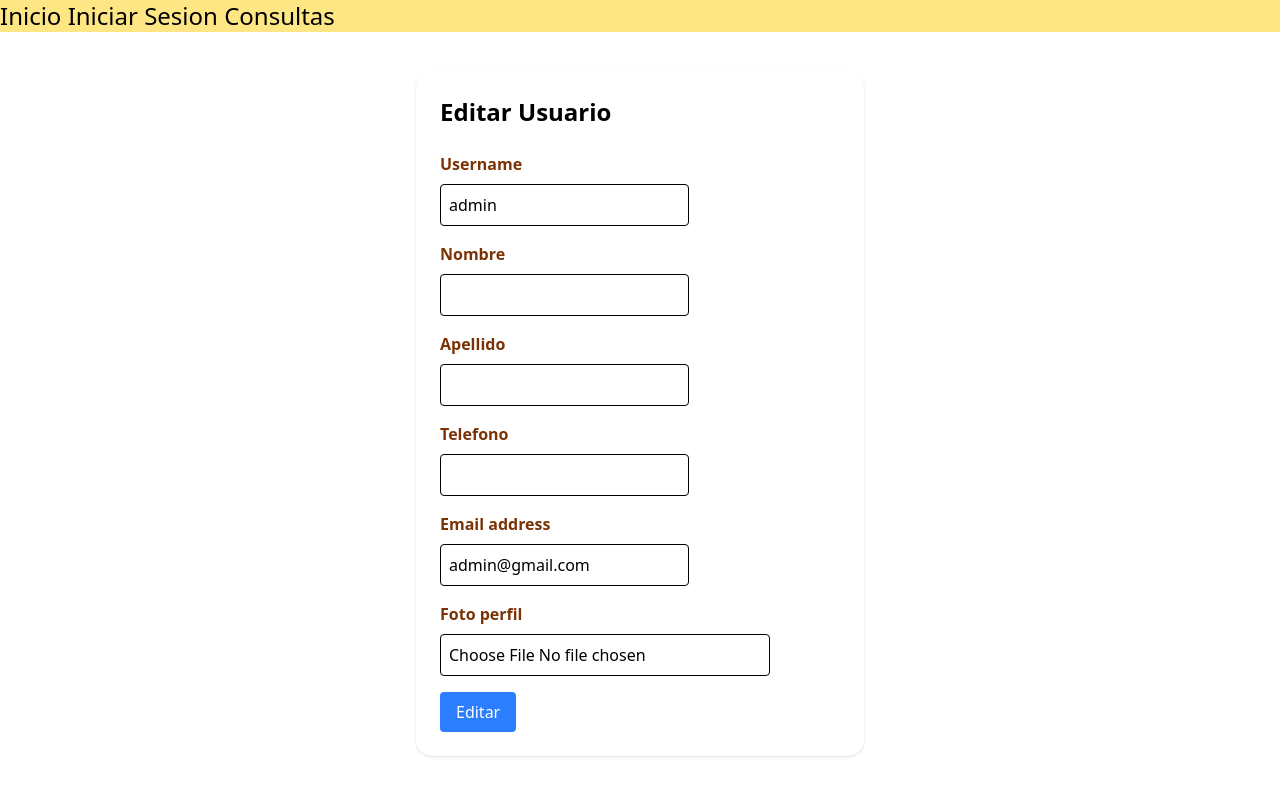
After one commit to tomasalonso002/tp3, a Django app: page /usuarios/editar_usuario/1 in a window 1280 px wide. The commit adds this page. Run offline with Django 5.2, Linux system fonts and the light colour scheme; data comes from the database, SQL or seed files in the repository; both versions use the stored data as it was after the commit; some libraries are stand-ins or nearby versions.

Commit message:
Se creo el editar usuario

```diff
--- a/theme/static/css/dist/styles.css
+++ b/theme/static/css/dist/styles.css
@@ -14,21 +14,16 @@
     --color-amber-300: oklch(87.9% 0.169 91.605);
     --color-amber-400: oklch(82.8% 0.189 84.429);
     --color-amber-500: oklch(76.9% 0.188 70.08);
-    --color-amber-600: oklch(66.6% 0.179 58.318);
     --color-amber-900: oklch(41.4% 0.112 45.904);
     --color-green-900: oklch(39.3% 0.095 152.535);
     --color-blue-500: oklch(62.3% 0.214 259.815);
     --color-blue-600: oklch(54.6% 0.245 262.881);
+    --color-blue-700: oklch(48.8% 0.243 264.376);
     --color-gray-50: oklch(98.5% 0.002 247.839);
-    --color-zinc-500: oklch(55.2% 0.016 285.938);
-    --color-zinc-700: oklch(37% 0.013 285.805);
-    --color-zinc-900: oklch(21% 0.006 285.885);
     --color-black: #000;
     --color-white: #fff;
     --spacing: 0.25rem;
     --container-md: 28rem;
-    --text-sm: 0.875rem;
-    --text-sm--line-height: calc(1.25 / 0.875);
     --text-2xl: 1.5rem;
     --text-2xl--line-height: calc(2 / 1.5);
     --text-3xl: 1.875rem;
@@ -39,7 +34,6 @@
     --font-weight-bold: 700;
     --tracking-normal: 0em;
     --leading-normal: 1.5;
-    --radius-lg: 0.5rem;
     --radius-2xl: 1rem;
     --default-font-family: var(--font-sans);
     --default-mono-font-family: var(--font-mono);
@@ -215,8 +209,8 @@
       max-width: 96rem;
     }
   }
-  .m-2 {
-    margin: calc(var(--spacing) * 2);
+  .mx-1 {
+    margin-inline: calc(var(--spacing) * 1);
   }
   .mx-auto {
     margin-inline: auto;
@@ -260,9 +254,6 @@
   .items-center {
     align-items: center;
   }
-  .justify-between {
-    justify-content: space-between;
-  }
   .justify-center {
     justify-content: center;
   }
@@ -293,12 +284,6 @@
   .bg-amber-200 {
     background-color: var(--color-amber-200);
   }
-  .bg-amber-300 {
-    background-color: var(--color-amber-300);
-  }
-  .bg-amber-400 {
-    background-color: var(--color-amber-400);
-  }
   .bg-amber-500 {
     background-color: var(--color-amber-500);
   }
@@ -316,6 +301,9 @@
   }
   .p-2 {
     padding: calc(var(--spacing) * 2);
+  }
+  .p-3 {
+    padding: calc(var(--spacing) * 3);
   }
   .p-5 {
     padding: calc(var(--spacing) * 5);
@@ -390,6 +378,13 @@
     &:hover {
       @media (hover: hover) {
         background-color: var(--color-blue-600);
+      }
+    }
+  }
+  .hover\:bg-blue-700 {
+    &:hover {
+      @media (hover: hover) {
+        background-color: var(--color-blue-700);
       }
     }
   }
--- a/usuarios/forms.py
+++ b/usuarios/forms.py
@@ -7,3 +7,8 @@ class UsuarioPersonalizadoForm(UserCreationForm):
     class Meta(UserCreationForm.Meta):
         model = UsuarioPersonalizado
         fields = UserCreationForm.Meta.fields + ('first_name','last_name','telefono','dni','email','foto_perfil')
+
+class EditarUsuarioPersonalizadoForm(forms.ModelForm):
+    class Meta:
+        model= UsuarioPersonalizado
+        fields=['username','first_name', 'last_name', 'telefono','email', 'foto_perfil']
--- /dev/null
+++ b/usuarios/templates/usuarios/editar_usuario.html
@@ -0,0 +1,44 @@
+{% extends 'usuarios/base.html' %}
+{% load widget_tweaks %} <!--Se usa para poder aplicar style a los objetos-->
+
+{% block body %}
+
+<div class="max-w-md mx-auto mt-10 bg-white p-6 rounded-2xl shadow">
+
+    <h1 class="text-2xl font-bold mb-6">
+        Editar Usuario
+    </h1>
+
+    <form method="POST" enctype="multipart/form-data" class="space-y-4">
+        {% csrf_token %}
+
+        {% for field in form %}
+            <div>
+                <label class="block mb-2 font-semibold text-amber-900">
+                    {% if field.label == 'First name'%}
+                        <p>Nombre</p>
+                    {% elif field.label == 'Last name'%}
+                        <p>Apellido</p>
+                    {%else%}
+                        {{ field.label }}
+                    {% endif %}
+                </label>
+                <div>
+                    {{ field | add_class:"border-1 p-2 rounded" }}
+                </div>
+            </div>
+        {% endfor %}
+
+        <button
+            type="submit"
+            style="cursor:pointer"
+            class="bg-blue-500 hover:bg-blue-600 text-white px-4 py-2 rounded"
+        >
+            Editar
+        </button>
+
+    </form>
+
+</div>
+
+{% endblock %}
--- a/usuarios/templates/usuarios/get_usuarios.html
+++ b/usuarios/templates/usuarios/get_usuarios.html
@@ -33,7 +33,7 @@
                 {% endif %}
             </td>
             <td class="p-5 flex border">
-                <button style="cursor: pointer;" class="bg-blue-500 hover:bg-blue-600 text-white px-4 py-2 rounded">Editar</button>
+                 <a class="p-2 bg-blue-500 rounded text-white cursor-pointer hover:bg-blue-700 mx-1" href="{%url 'editar_usuario' usuario.id %}">Editar</a>
                 <form action="{% url 'borrar_usuario' usuario.id %}" method="post">
                         {% csrf_token %}
                         <button  class="bg-red-500 hover:bg-red-600 text-white px-4 py-2 rounded cursor-pointer">Borrar</button>
--- a/usuarios/urls.py
+++ b/usuarios/urls.py
@@ -5,5 +5,7 @@ from . import views
 urlpatterns = [
     path('nuevo_usuario/', views.nuevo_usuario, name='nuevo_usuario'),
     path('', views.get_usuarios, name='get_usuarios'),
-    path('borrar_usuario/<int:id>', views.borrar_usuario, name='borrar_usuario')
+    path('borrar_usuario/<int:id>', views.borrar_usuario, name='borrar_usuario'),
+    path('editar_usuario/<int:id>', views.editar_usuario, name='editar_usuario')
+
 ]
--- a/usuarios/views.py
+++ b/usuarios/views.py
@@ -1,6 +1,6 @@
 from django.shortcuts import render, redirect, get_object_or_404
 from django.contrib.auth.decorators import login_required
-from .forms import UsuarioPersonalizadoForm
+from .forms import UsuarioPersonalizadoForm, EditarUsuarioPersonalizadoForm
 from .models import UsuarioPersonalizado
 # Create your views here.
 
@@ -28,3 +28,14 @@ def borrar_usuario(request, id):
         usuario.save()
         return redirect('get_usuarios')
     return render(request, 'usuarios/get_usuarios.html')
+
+def editar_usuario(request, id):
+    usuario = get_object_or_404(UsuarioPersonalizado, id = id)
+    if request.method == 'POST':
+        form = EditarUsuarioPersonalizadoForm(request.POST, request.FILES, instance=usuario)
+        if form.is_valid():
+            form.save()
+            return redirect("get_usuarios")
+    else:
+        form = EditarUsuarioPersonalizadoForm(instance=usuario)
+    return render(request, 'usuarios/editar_usuario.html',{"form":form})
```
Also changed, not shown: db.sqlite3, media/users_fp/ChatGPT_Image_4_may_2026_06_53_45_p.m..png (added), media/users_fp/gato.jpeg (added).
